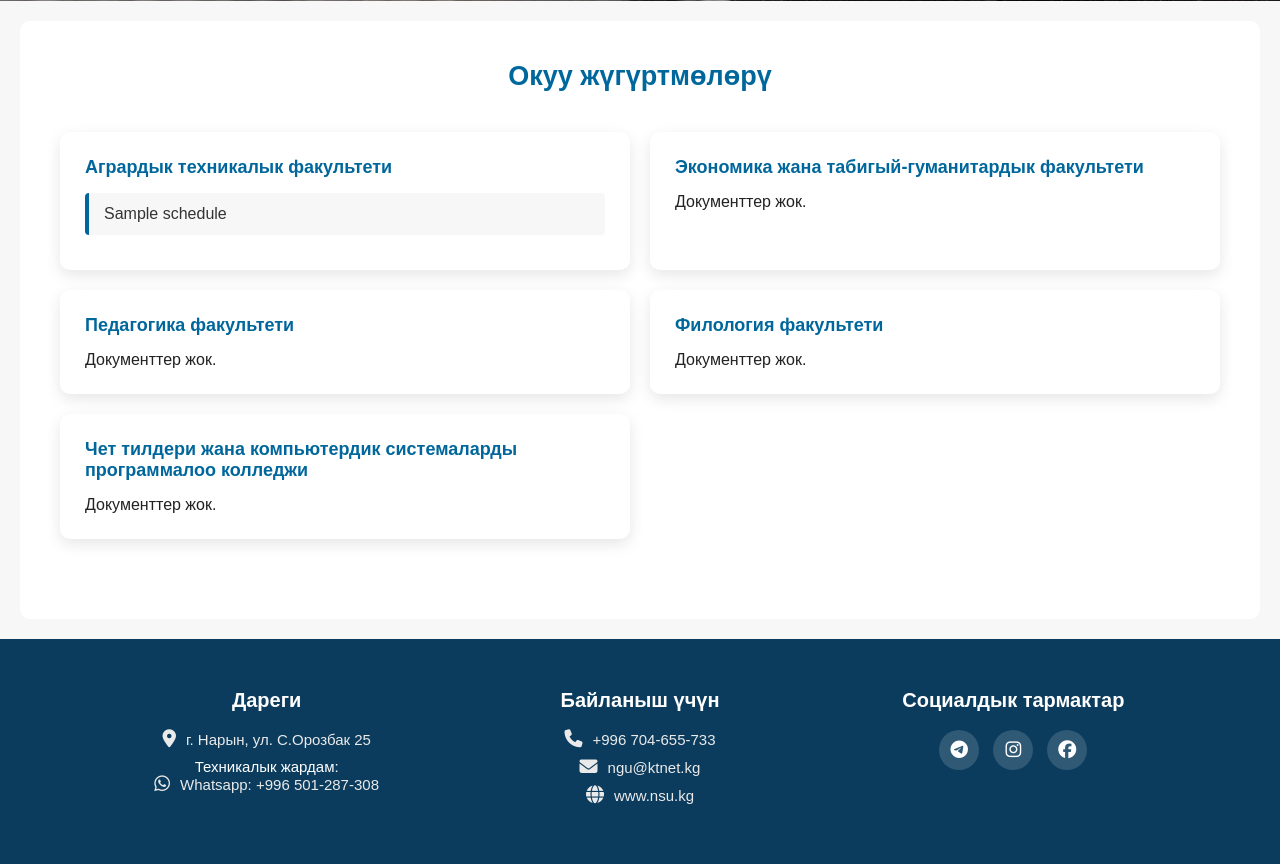
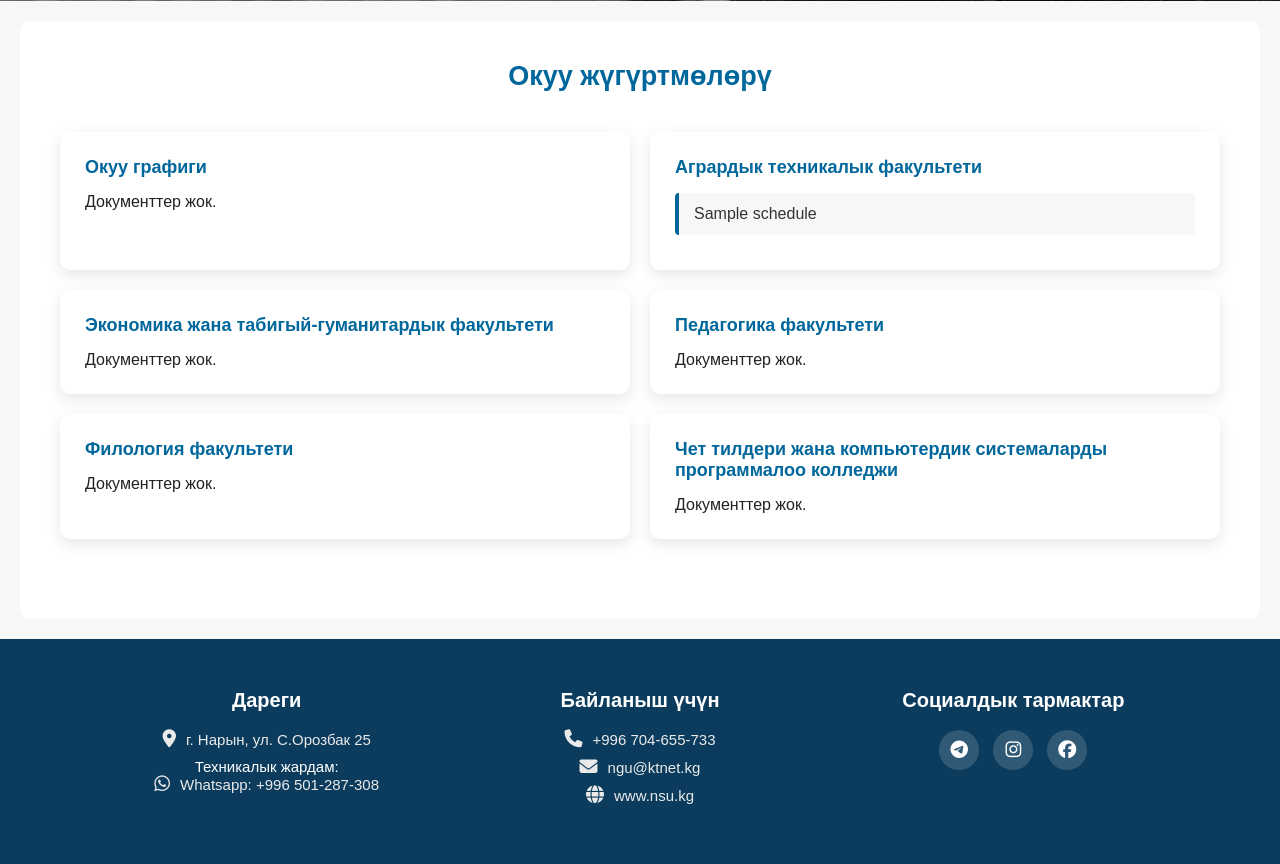
Before and after one commit to Kamchybek2004/acr, a Django app: page /schedule/ in a window 1280 px wide. Shown: the part 627-1491 px from the top of the page. Run offline with Django 5.2, Linux system fonts and the light colour scheme; tables that the repository leaves empty hold one stand-in row (values such as "Sample post").

Commit message:
Добавление категории для расписании - график расписаний

```diff
--- a/core/admin.py
+++ b/core/admin.py
@@ -128,7 +128,6 @@ class OrderAdmin(admin.ModelAdmin):
     fields = ('title', 'file', 'category')
 
 
-
 # =======================
 # Schedule
 # =======================
--- a/core/models.py
+++ b/core/models.py
@@ -211,6 +211,7 @@ class Schedule(models.Model):
         ('phil', 'Филология факультети'),
         ('econom', 'Экономика жана табигый-гуманитардык илимдер факультети'),
         ('it', 'Чет тилдери жана компьютердик системаларды программалоо'),
+        ('edu_graphics', 'Окуу графиги'),
     ]
 
     title = models.CharField('Название', max_length=255)
--- a/core/templates/core/schedule.html
+++ b/core/templates/core/schedule.html
@@ -15,6 +15,17 @@
         </div>
 
         <div class="documents">
+
+            <div class="order">
+                <h2>Окуу графиги</h2>
+                <div class="resolution-block">
+                    {% for item in categories.edu_graphics %}
+                        <a href="{{ item.file.url }}" target="_blank">{{ item.title }}</a>
+                    {% empty %}
+                        <p>Документтер жок.</p>
+                    {% endfor %}
+                </div>
+            </div>
 
             <div class="order">
                 <h2>Агрардык техникалык факультети</h2>
--- a/core/views.py
+++ b/core/views.py
@@ -81,6 +81,7 @@ def schedule(request):
         'ped': schedules.filter(faculty='ped'),
         'phil': schedules.filter(faculty='phil'),
         'it': schedules.filter(faculty='it'),
+        'edu_graphics': schedules.filter(faculty='edu_graphics')
     }
 
     return render(request, "core/schedule.html", {
```
